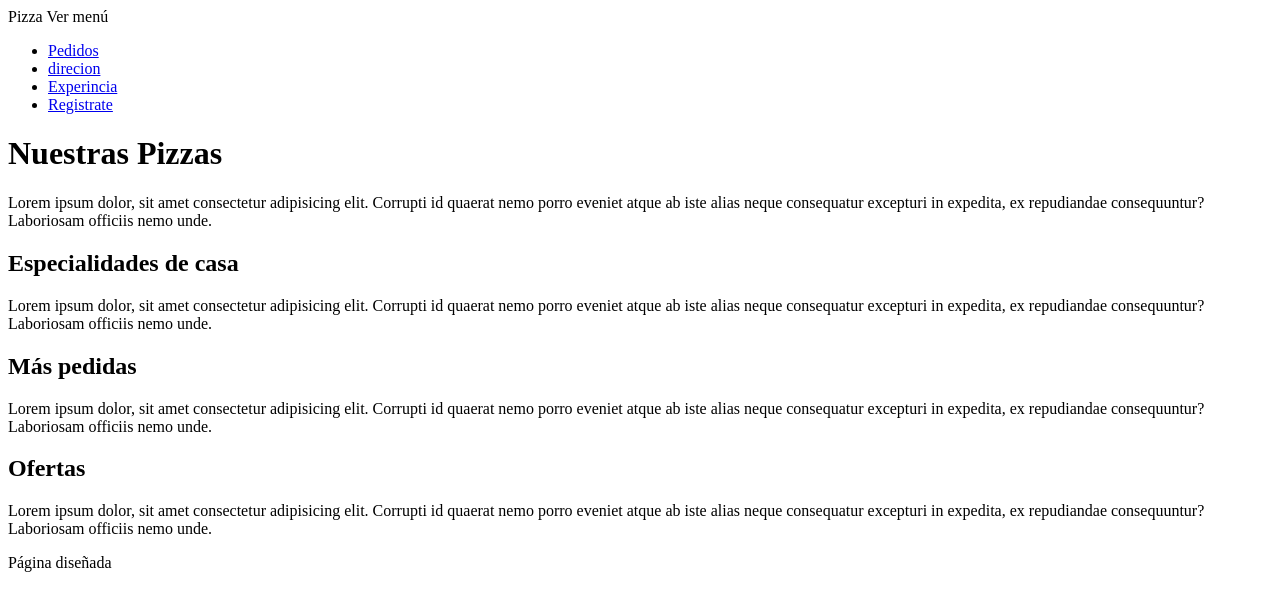
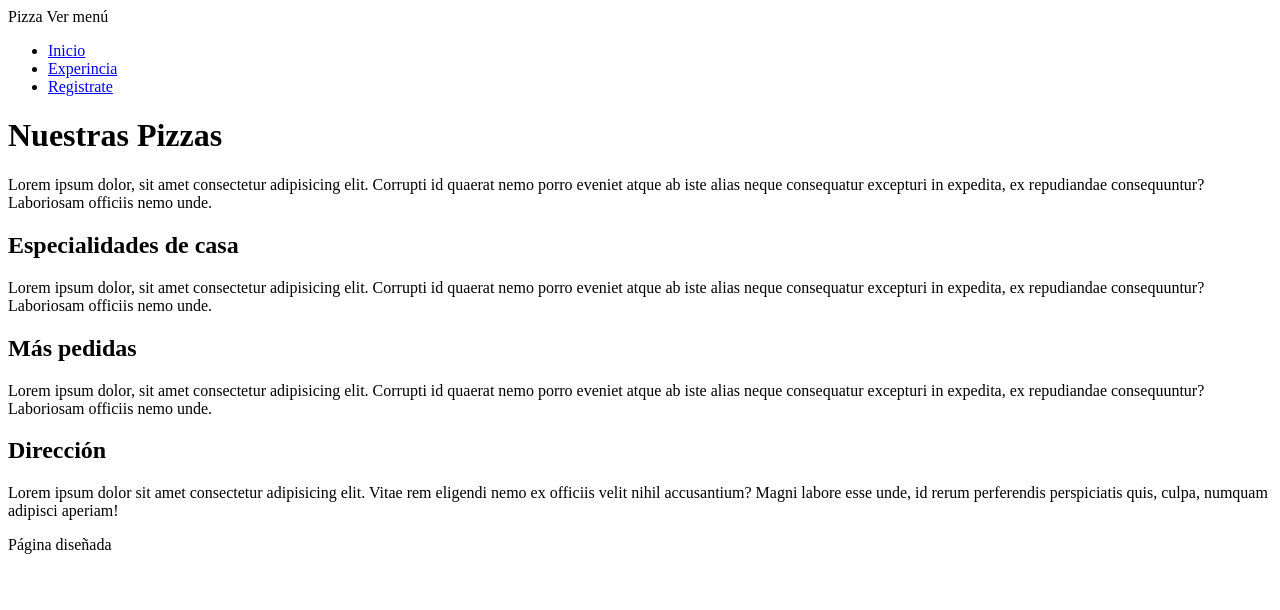
Before and after one commit to Alejo-Mergen/ProyectoPizzeria, a plain HTML site: page index.html in a window 1280 px wide. Drawn offline with Linux system fonts and the light colour scheme.

Commit message:
diseño2

```diff
--- a/index.html
+++ b/index.html
@@ -13,8 +13,7 @@
             <span class="menu-icon">Ver menú</span>
             <nav class="navigation">
                <ul>
-                   <li><a href="#">Pedidos</a></li>
-                   <li><a href="#">direcion</a></li>
+                   <li><a href="#">Inicio</a></li>
                    <li><a href="#">Experincia</a></li>
                    <li><a href="#">Registrate</a></li>
                </ul>
@@ -37,9 +36,10 @@
 
             <p>Lorem ipsum dolor, sit amet consectetur adipisicing elit. Corrupti id quaerat nemo porro eveniet atque ab iste alias neque consequatur excepturi in expedita, ex repudiandae consequuntur? Laboriosam officiis nemo unde.</p>
 
-            <h2>Ofertas</h2>
+            <h2>Dirección</h2>
 
-            <p>Lorem ipsum dolor, sit amet consectetur adipisicing elit. Corrupti id quaerat nemo porro eveniet atque ab iste alias neque consequatur excepturi in expedita, ex repudiandae consequuntur? Laboriosam officiis nemo unde.</p>
+            <p>Lorem ipsum dolor sit amet consectetur adipisicing elit. Vitae rem eligendi nemo ex officiis velit nihil accusantium? Magni labore esse unde, id rerum perferendis perspiciatis quis, culpa, numquam adipisci aperiam!</p>
+
 
 
         </div>
```
